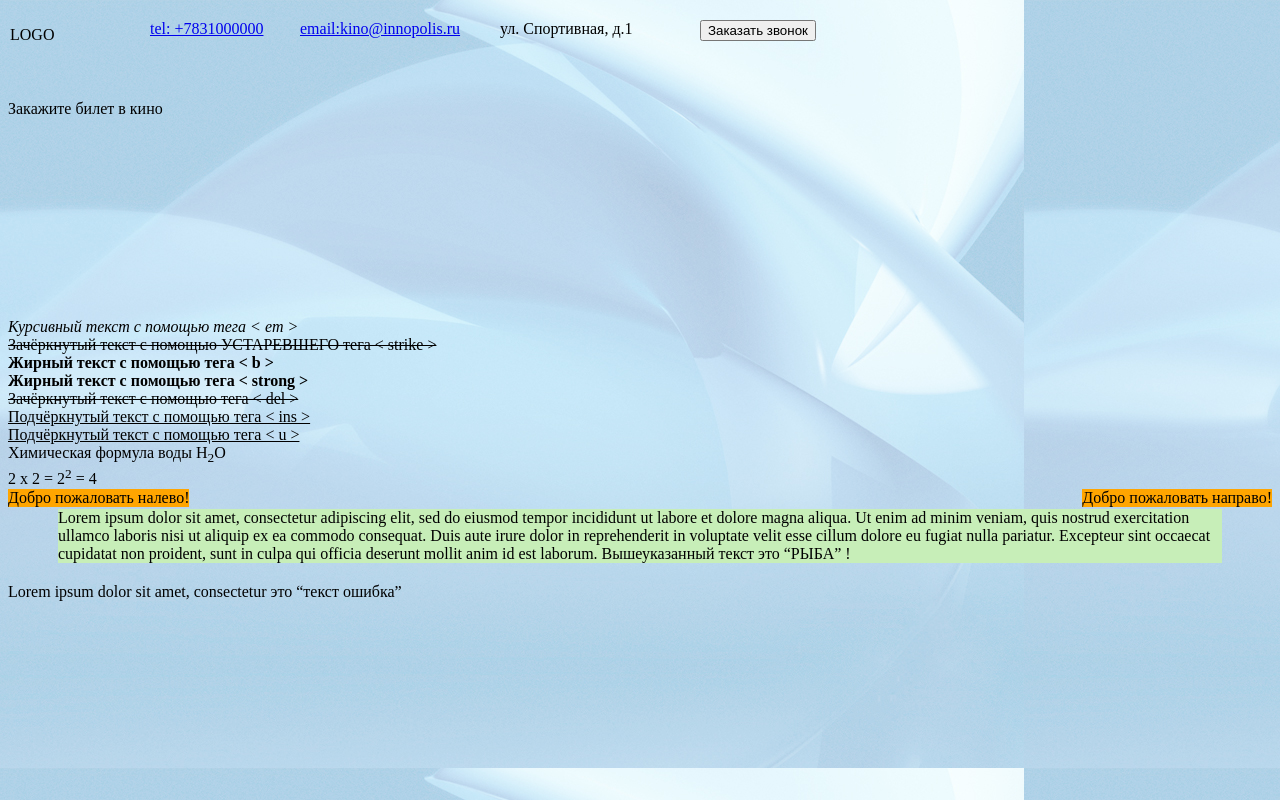
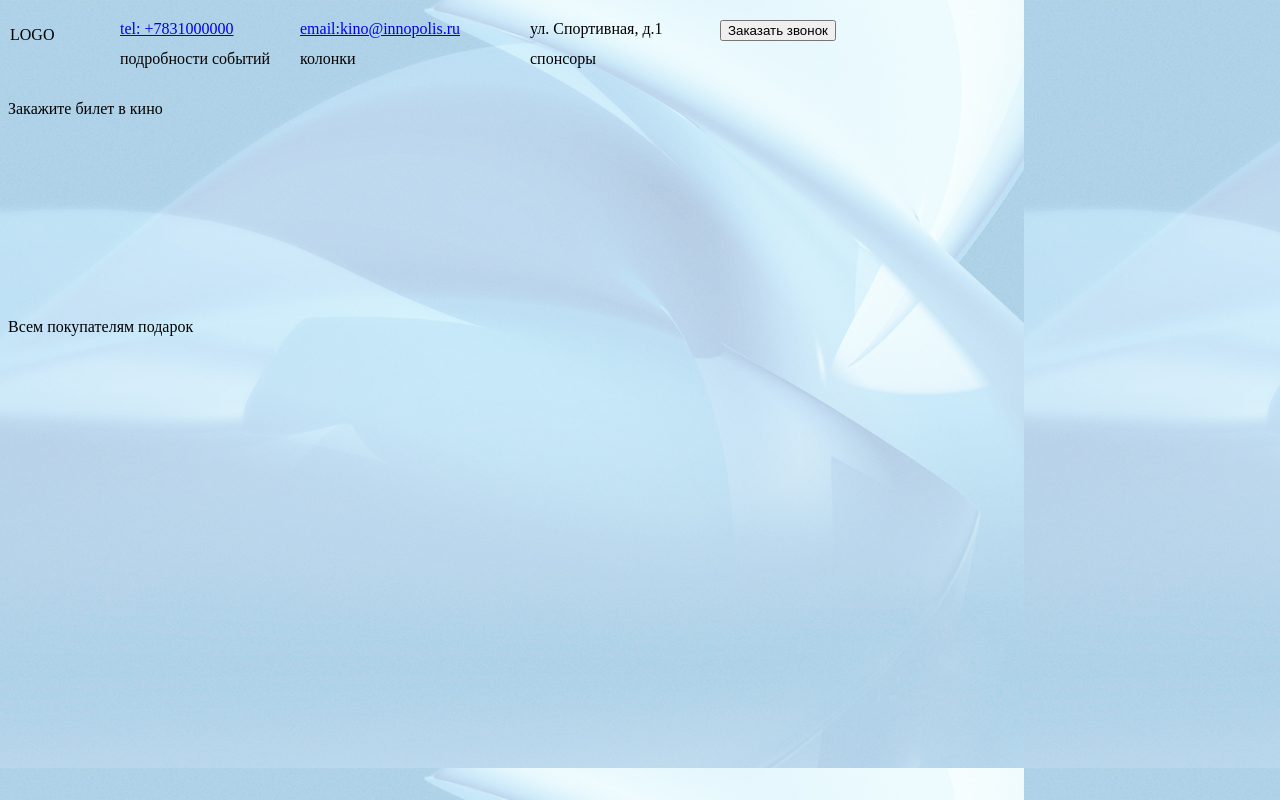
Before and after one commit to d-masch/cinema, a plain HTML site: page index.html in a window 1280 px wide. Drawn offline with Linux system fonts and the light colour scheme.

Commit message:
02.08.21 разработка сайта

```diff
--- a/index.html
+++ b/index.html
@@ -5,75 +5,45 @@
     <title>Tickets to Cinema</title>
     <!--вставка фона-->
     <style>
-      body{background-image: url("images/fon.jpg");}
+      body {
+        background-image: url("images/fon.jpg");
+      }
     </style>
   </head>
-  <body >
+  <body>
     <div>
       <div style="position: absolute; left: 10px; top: 10px">
         <p>LOGO</p>
       </div>
-    <div style="position: absolute; left: 150px; top: 20px">
+      <div style="position: absolute; left: 120px; top: 20px">
         <a href="tel:+7831000000"> tel: +7831000000 </a>
+      </div>
+      <div style="position: absolute; left: 120px; top: 50px">
+        <a name="id= "> подробности событий </a>
       </div>
       <div style="position: absolute; left: 300px; top: 20px">
         <a href="mailto:kino@innopolis.ru"> email:kino@innopolis.ru </a>
       </div>
-    <div style="position: absolute; left: 500px; top: 20px">
+      <div style="position: absolute; left: 300px; top: 50px">
+        <a name="id= "> колонки </a>
+      </div>
+      <div style="position: absolute; left: 530px; top: 20px">
         ул. Спортивная, д.1
       </div>
-    <div style="position: absolute; left: 700px; top: 20px">
+      <div style="position: absolute; left: 530px; top: 50px">
+        <a name="id= "> спонсоры </a>
+      </div>
+      <div style="position: absolute; left: 720px; top: 20px">
         <form action="/order">
           <button type="button">Заказать звонок</button>
         </form>
       </div>
     </div>
-    <div style="margin-top: 100px; margin-block-end: 200px;">
+    <div style="margin-top: 100px; margin-block-end: 200px">
       Закажите билет в кино
     </div>
-
-<!--пробы написания шрифтов-->
-    <em> Курсивный текст с помощью тега &lt; em &gt; </em>
-    <div>
-      <del> Зачёркнутый текст с помощью УСТАРЕВШЕГО тега &lt; strike &gt; </del>
+    <div style="margin-top: 200px; margin-block-end: 300px">
+      Всем покупателям подарок
     </div>
-    <div>
-      <b> Жирный текст с помощью тега &lt; b &gt; </b>
-    </div>
-    <div>
-      <strong>Жирный текст с помощью тега &lt; strong &gt; </strong>
-    </div>
-    <div>
-      <del>Зачёркнутый текст с помощью тега &lt; del &gt; </del>
-    </div>
-    <div>
-      <ins>Подчёркнутый текст с помощью тега &lt; ins &gt; </ins>
-    </div>
-    <div>
-      <u>Подчёркнутый текст с помощью тега &lt; u &gt; </u>
-    </div>
-    <div>Химическая формула воды Н<sub>2</sub>O</div>
-    <div>2 х 2 = 2<sup>2</sup> = 4</div>
-    <div style="float: right; background-color: orange">
-      Добро пожаловать направо!
-    </div>
-    <div style="float: left; background-color: orange">
-      Добро пожаловать налево!
-    </div>
-    <!-- далее выделение цитат-->
-    <div style="margin: 20px 50px">
-      <p style="background-color: rgb(199, 238, 184)">
-        Lorem ipsum dolor sit amet, consectetur adipiscing elit, sed do eiusmod
-        tempor incididunt ut labore et dolore magna aliqua. Ut enim ad minim
-        veniam, quis nostrud exercitation ullamco laboris nisi ut aliquip ex ea
-        commodo consequat. Duis aute irure dolor in reprehenderit in voluptate
-        velit esse cillum dolore eu fugiat nulla pariatur. Excepteur sint
-        occaecat cupidatat non proident, sunt in culpa qui officia deserunt
-        mollit anim id est laborum. Вышеуказанный текст это <q>РЫБА</q> !
-      </p>
-    </div>
-    <span>
-       Lorem ipsum dolor sit amet, consectetur это <q>текст ошибка</q>
-    </span>
   </body>
 </html>
```
Also changed, not shown: README.md. Lines whose indentation alone changed are shown as unchanged.
